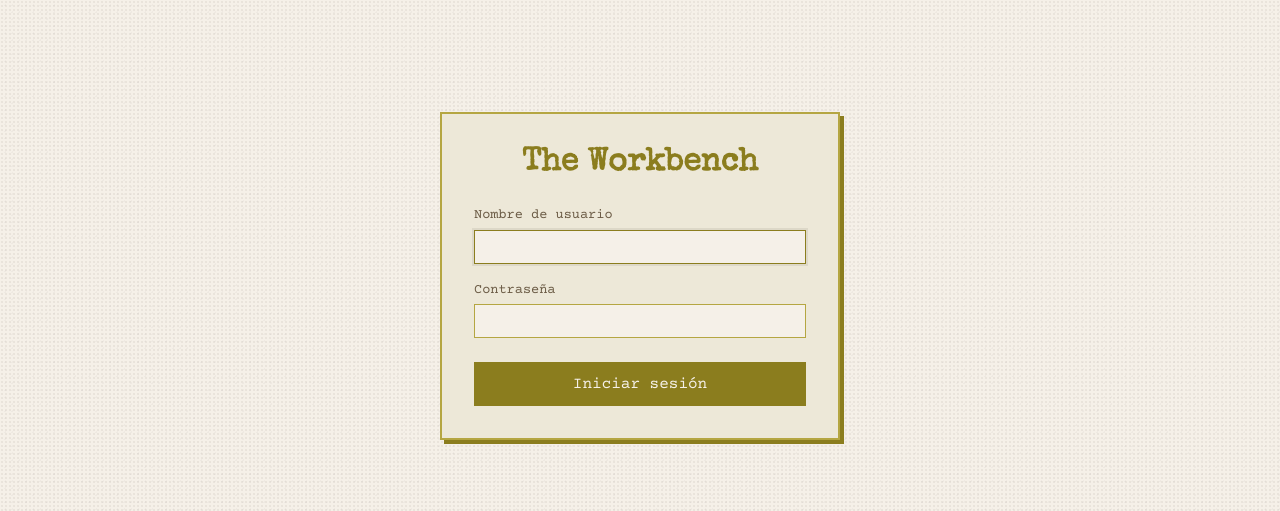
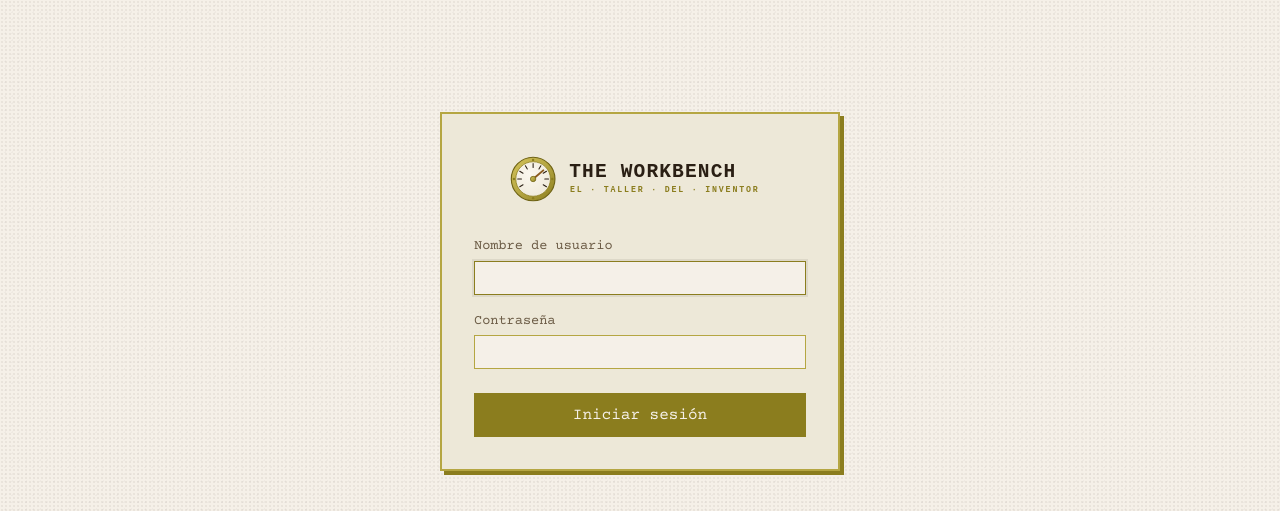
Before and after one commit to david-olivan/ledger-bitacora, a Django app: page /login/ in a window 1280 px wide. Shown: the top 511 px of the page. Run offline with Django 5.2, Linux system fonts and the light colour scheme; some libraries are stand-ins or nearby versions.

Commit message:
docs: add brass-gauge logo/icon, wire into app, rewrite README
- Add static/img/icon.svg (square app icon) and logo.svg (horizontal
  wordmark) in the brass instrument-gauge motif used on project cards
- Wire favicon and sidebar brand mark into base.html
- Use the full logo on the login screen (with sr-only heading)
- Add sidebar brand and login-logo styles plus an sr-only utility
- Replace the placeholder README with a full project README

https://claude.ai/code/session_012Go7n8Me5bF9N5xgH5fLuE

```diff
--- a/static/css/main.css
+++ b/static/css/main.css
@@ -107,16 +107,30 @@ a:hover {
     margin-bottom: var(--space-xl);
 }
 
+.sidebar__brand {
+    display: flex;
+    align-items: center;
+    gap: var(--space-sm);
+}
+
+.sidebar__brand:hover {
+    text-decoration: none;
+}
+
+.sidebar__mark {
+    flex: 0 0 auto;
+    width: 36px;
+    height: 36px;
+}
+
 .sidebar__app-name {
     font-family: var(--font-heading);
     font-size: 1.15rem;
     color: var(--color-accent-dark);
-    display: block;
     line-height: 1.2;
 }
 
-.sidebar__app-name:hover {
-    text-decoration: none;
+.sidebar__brand:hover .sidebar__app-name {
     color: var(--color-accent);
 }
 
@@ -253,6 +267,14 @@ a:hover {
     box-shadow: 4px 4px 0 var(--color-accent-dark);
 }
 
+.login-logo {
+    display: block;
+    width: 100%;
+    max-width: 280px;
+    height: auto;
+    margin: 0 auto var(--space-lg);
+}
+
 .login-title {
     font-family: var(--font-heading);
     font-size: 2rem;
@@ -260,6 +282,18 @@ a:hover {
     margin-bottom: var(--space-lg);
     text-align: center;
     line-height: 1.1;
+}
+
+.sr-only {
+    position: absolute;
+    width: 1px;
+    height: 1px;
+    padding: 0;
+    margin: -1px;
+    overflow: hidden;
+    clip: rect(0, 0, 0, 0);
+    white-space: nowrap;
+    border: 0;
 }
 
 .login-error {
--- a/templates/base.html
+++ b/templates/base.html
@@ -5,6 +5,7 @@
     <meta charset="UTF-8">
     <meta name="viewport" content="width=device-width, initial-scale=1.0">
     <title>{% block title %}{% trans "The Workbench" %}{% endblock %}</title>
+    <link rel="icon" href="{% static 'img/icon.svg' %}" type="image/svg+xml">
     <link rel="preconnect" href="https://fonts.googleapis.com">
     <link rel="preconnect" href="https://fonts.gstatic.com" crossorigin>
     <link href="https://fonts.googleapis.com/css2?family=Courier+Prime:ital,wght@0,400;0,700;1,400&family=Special+Elite&display=swap" rel="stylesheet">
@@ -17,7 +18,10 @@
     {% if user.is_authenticated %}
     <aside class="sidebar">
         <div class="sidebar__logo">
-            <a href="{% url 'workbench:project_list' %}" class="sidebar__app-name">{% trans "The Workbench" %}</a>
+            <a href="{% url 'workbench:project_list' %}" class="sidebar__brand">
+                <img src="{% static 'img/icon.svg' %}" alt="" class="sidebar__mark" width="36" height="36">
+                <span class="sidebar__app-name">{% trans "The Workbench" %}</span>
+            </a>
         </div>
         <nav class="sidebar__nav">
             <a href="{% url 'workbench:project_list' %}" class="sidebar__link">{% trans "Projects" %}</a>
--- a/templates/registration/login.html
+++ b/templates/registration/login.html
@@ -1,11 +1,12 @@
 {% extends "base.html" %}
-{% load i18n %}
+{% load i18n static %}
 
 {% block title %}{% trans "Log in" %} — {% trans "The Workbench" %}{% endblock %}
 
 {% block content %}
 <div class="login-container">
-    <h1 class="login-title">{% trans "The Workbench" %}</h1>
+    <img src="{% static 'img/logo.svg' %}" alt="{% trans 'The Workbench' %}" class="login-logo">
+    <h1 class="login-title sr-only">{% trans "The Workbench" %}</h1>
     {% if form.errors %}
     <p class="login-error">{% trans "Incorrect credentials. Please try again." %}</p>
     {% endif %}
```
Also changed, not shown: README.md, static/img/icon.svg (added), static/img/logo.svg (added).
